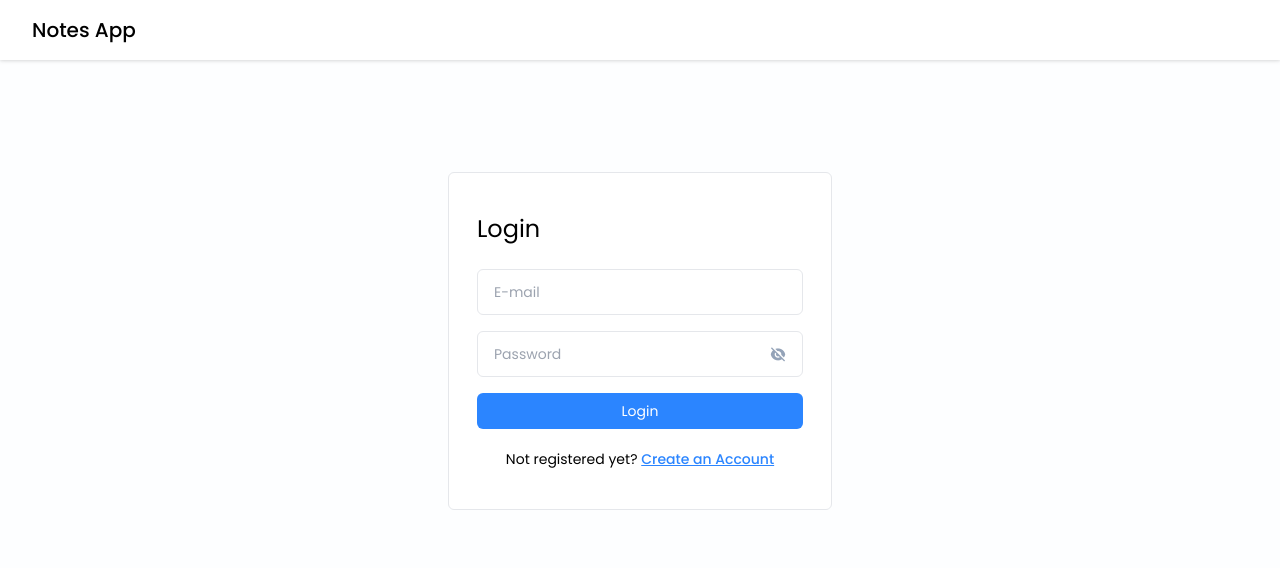
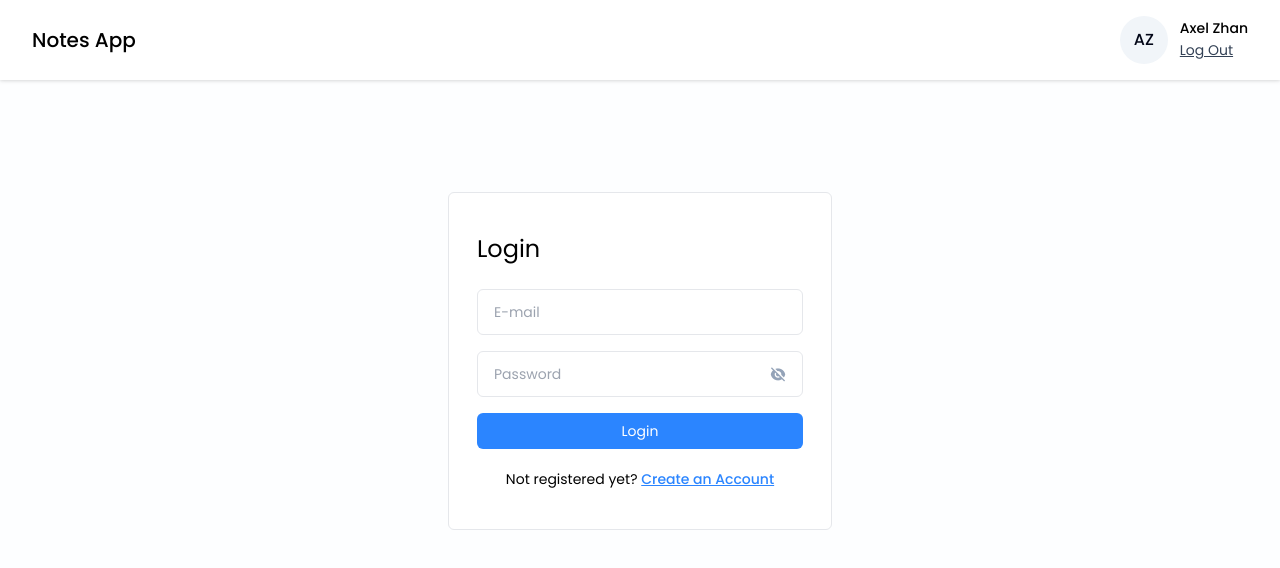
Before and after one commit to evelyn-zhan/mern-notes-app, a React (Vite) app in the folder frontend/: page /login in a window 1280 px wide. Shown: the top 568 px of the page. Built offline with nearby package versions, Linux system fonts and the light colour scheme.

Commit message:
add: profile info on navbar

```diff
--- a/frontend/src/components/Navbar.jsx
+++ b/frontend/src/components/Navbar.jsx
@@ -1,9 +1,19 @@
 import React from 'react'
+import { useNavigate } from 'react-router-dom'
+
+import ProfileInfo from '../components/ProfileInfo.jsx'
 
 function Navbar() {
+    const navigate = useNavigate()
+
+    const onLogOutHandler = () => {
+        navigate("/login")
+    }
+
     return (
         <div className="px-8 py-4 flex items-center justify-between bg-white drop-shadow">
             <h2 className="text-xl font-medium text-black">Notes App</h2>
+            <ProfileInfo onLogOutHandler={onLogOutHandler} />
         </div>
     )
 }
```
